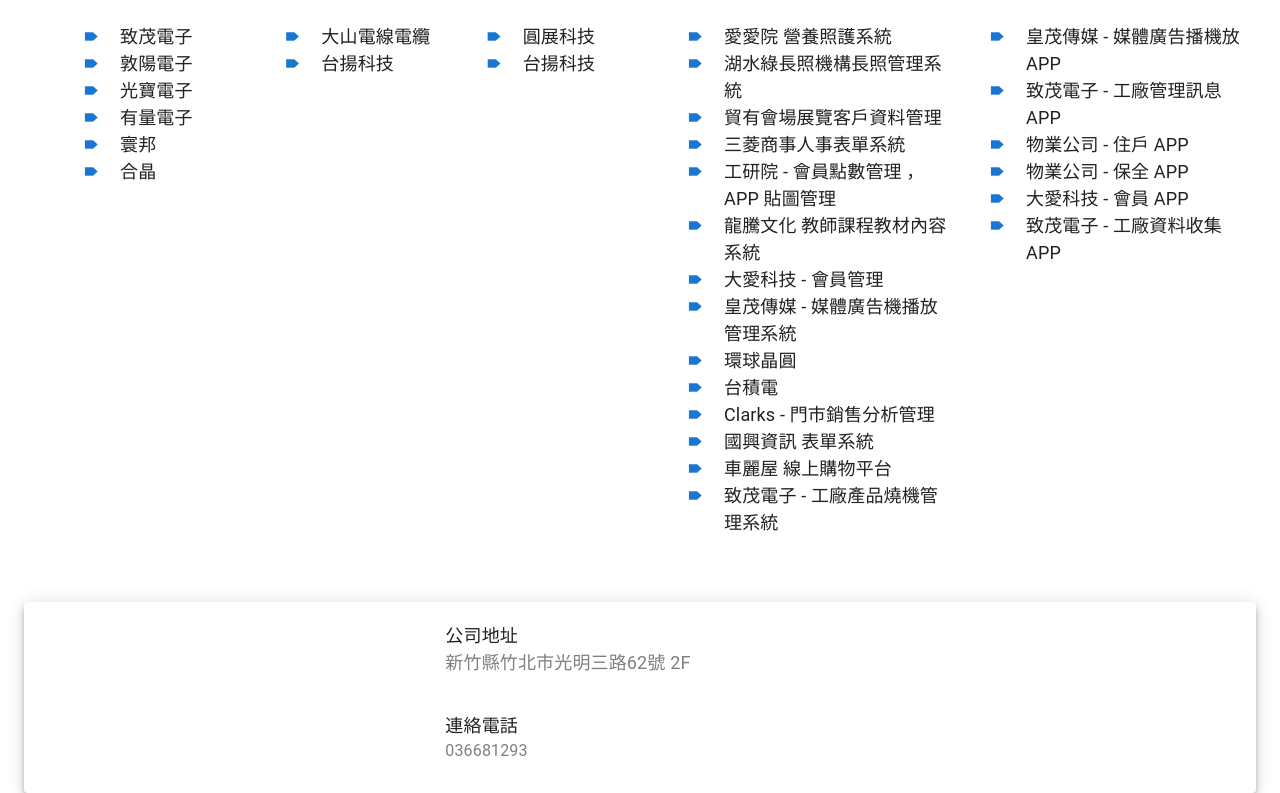
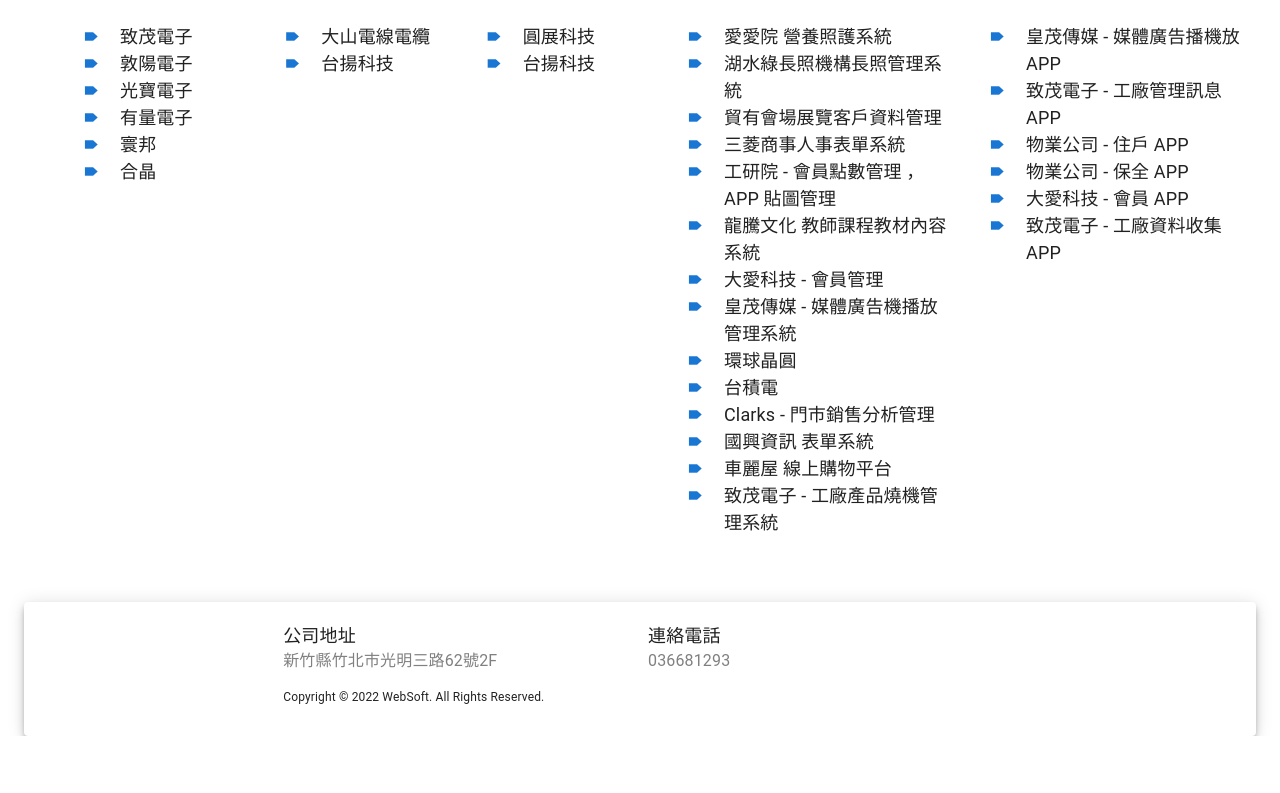
Before and after one commit to jordan1204/WebSoft-Site, a React (Create React App) app: page / in a window 1280 px wide. Shown: the part 658-1451 px from the top of the page. After the commit the page ends 1394 px from the top, so only its background shows below. Built offline with nearby package versions, Linux system fonts and the light colour scheme.

Commit message:
feat:首頁footer加上CopyRight
調整內容:
1.footer加上CopyRight，並把"公司地址"和"連絡電話"放在同一列

```diff
--- a/src/Home/Footer.js
+++ b/src/Home/Footer.js
@@ -1,14 +1,12 @@
 import { makeStyles } from '@mui/styles';
 import Grid from '@mui/material/Grid';
 import Paper from '@mui/material/Paper';
+import useMediaQuery from '@mui/material/useMediaQuery';
+import { useTheme } from '@mui/material/styles';
 
 const useStyles = makeStyles({
     Footer: {
         paddingLeft:'16px'
-    },
-    Address: {
-        marginBottom: '2em',
-        fontSize:'18px'
     },
     PhoneNumber: {
         fontSize: '1em',
@@ -19,44 +17,52 @@
         color:'gray'
     },
     Phone: {
-        fontSize:'18px'
+        fontSize: '18px',
+    },
+    Address: {
+        fontSize: '18px',
+    },
+    CopyRight: {
+        fontSize: "12px",
+        marginTop:"15px"
     }
   });
 
 const Footer = () => {
     const classes = useStyles();
+    const theme = useTheme();
+    const matches = useMediaQuery(theme.breakpoints.up('md'));
     return (
         <Paper elevation={6} sx={{
             marginTop: '50px',
             paddingTop:"20px",
             paddingBottom:"30px"
         }}>
-        <Grid container component="footer" className={classes.Footer}>
-            <Grid item xs={12} md={4}>
-
-            </Grid>
-            <Grid item xs={12} md={4}>
+            <footer className={classes.Footer}>
+                <div style={matches ? { width: "60%",margin:"0 auto" } : {width:"100%"}}>
+                    <Grid container>
+                        <Grid item xs={12} md={6}>
                             <div className={classes.Address}>
-                    <div>
                                 公司地址
                             </div>
                             <div className={classes.AddressText}>
-                        新竹縣竹北市光明三路62號 2F
+                                新竹縣竹北市光明三路62號2F
                             </div>
-                </div>
-                <div>
+                        </Grid>
+                        <Grid item xs={12} md={6}>
                             <div className={classes.Phone}>
                                 連絡電話
                             </div>
                             <div className={classes.PhoneNumber}>
                                 036681293
                             </div>
-                </div>
-            </Grid>
-            <Grid item xs={12} md={4}>
-
                         </Grid>
                     </Grid>
+                    <div className={classes.CopyRight}>
+                        Copyright © {new Date().getFullYear()} WebSoft. All Rights Reserved.
+                    </div>
+                </div>
+        </footer>
         </Paper>
     );
 
```
Lines whose indentation alone changed are shown as unchanged.
